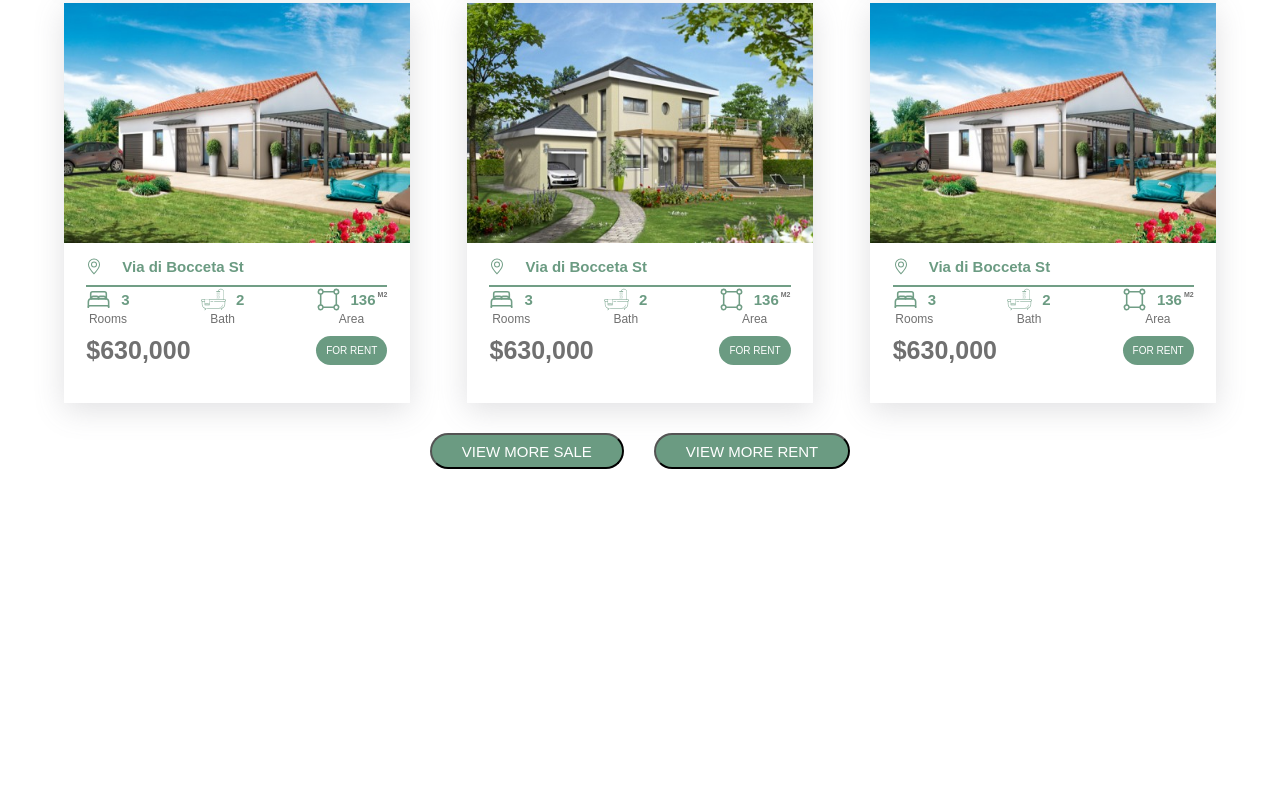
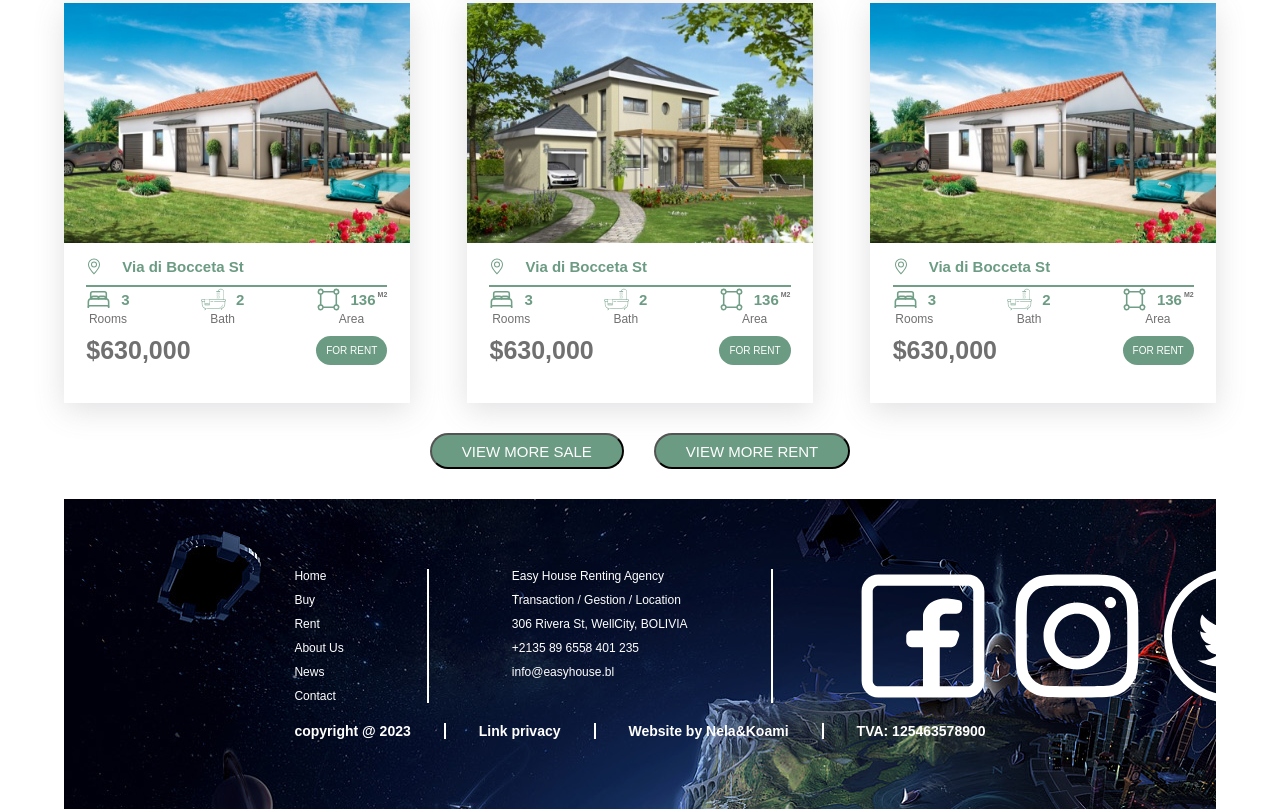
Before and after one commit to Nelitaa/EasyHouse, a website built with webpack: page src/index.html in a window 1280 px wide. Shown: the part 2057-2866 px from the top of the page. Before the commit the page ends 2556 px from the top, so only its background shows below. Built offline with nearby package versions, Linux system fonts and the light colour scheme.

Commit message:
Update homepage footer

```diff
--- a/src/index.html
+++ b/src/index.html
@@ -390,6 +390,43 @@
                 <button class="option_button">VIEW MORE RENT</button>
             </div>
         </div>
+        <footer class="general_footer">
+            <div class="footer_element  nav_contact">
+                <ul class="nav_menu2">
+                    <li class="nav_menu2_element">Home</li>
+                    <li class="nav_menu2_element">Buy</li>
+                    <li class="nav_menu2_element">Rent</li>
+                    <li class="nav_menu2_element">About Us</li>
+                    <li class="nav_menu2_element">News</li>
+                    <li class="nav_menu2_element">Contact</li>
+
+                </ul>
+                <div class="nav_contact_separator"></div>
+                <ul class="address_list">
+                    <li class="address_list_element">Easy House Renting Agency</li>
+                    <li class="address_list_element">Transaction / Gestion / Location</li>
+                    <li class="address_list_element">306 Rivera St, WellCity, BOLIVIA</li>
+                    <li class="address_list_element">+2135 89 6558 401 235</li>
+                    <li class="address_list_element">info@easyhouse.bl</li>
+                </ul>
+                <div class="nav_contact_separator"></div>
+                <div class="social_media_list">
+                    <img class="social_media_element" src="./assets/facebook-icon.svg" alt="">
+                    <img class="social_media_element" src="./assets/instagram-icon.svg" alt="">
+                    <img class="social_media_element" src="./assets/twitter-icon.svg" alt="">
+                </div>
+            </div>
+            <div class=" footer_element copyright">
+                <div class="copyright_text">copyright  @ 2023 </div>
+                <div class="separator"></div>
+                <div class="copyright_text">Link privacy</div>
+                <div class="separator"></div>
+                <div class="copyright_text">Website by Nela&Koami </div>
+                <div class="separator"></div>
+                <div class="copyright_text">TVA: 125463578900 </div>
+
+            </div>
+        </footer>
     </div>
     <script src="index.js"></script>
     </body>
--- a/src/style.css
+++ b/src/style.css
@@ -487,4 +487,53 @@ nav.active a img {
     box-shadow: #6b9b82 0px 7px 29px 0px;
 
   }
+  .general_footer{
+    width: 90%;
+    display: flex;
+    align-items: center;
+    flex-direction: column;
+    padding-top: 2em;
+    background-image: url(./images/footer_image.jpg);
+    padding-top: 7em;
+    padding-bottom: 7em;
+    display: flex;
+    flex-direction: column;
+    justify-content: center;
+    align-items: center;
+  }
+  .footer_element{
+    width: 60%;
+    display: flex;
+    justify-content: space-between;
+  }
+  .nav_menu2 , .address_list{
+    display: flex;
+    flex-direction: column;
+    gap: 1em;
+  }
+  .nav_menu2_element, .address_list_element{
+    font-size: 12px;
+    color: white;
+  }
+  .nav_contact_separator
+  {
+    width: 2px;
+    background-color: white;
+  }
+  .social_media_list{
+    display: flex;
+    gap: 2em;
+  }
+  .copyright{
+    margin-top: 2em;
+  }
+  .copyright_text{
+    font-size: 14px;
+    font-weight: bold;
+    color: white;
+  }
+  .separator{
+    width: 2px;
+    background-color: white;
+  }
 }
```
Also changed, not shown: dist/assets/facebook-icon.svg (added), dist/assets/footer_image.jpg (added), dist/assets/instagram-icon.svg (added), dist/assets/twitter-icon.svg (added), src/images/footer_image.jpg (added).
